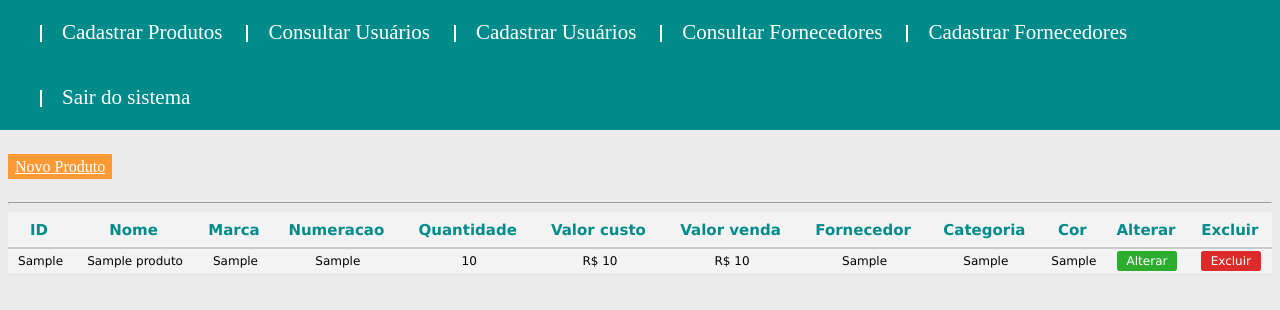
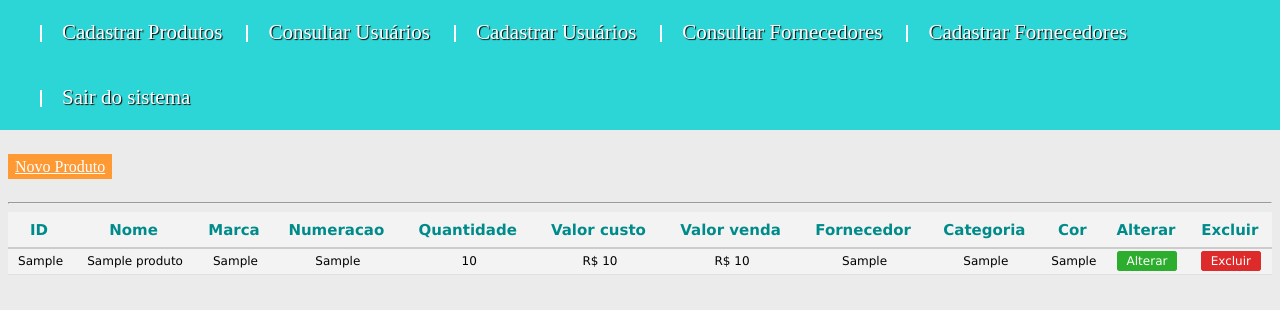
Before and after one commit to Daniel-Otaviano/NIXIS, a PHP site: page /PHP/consultandoProduto.php in a window 1280 px wide. Shown: the top 310 px of the page. Run offline with PHP 8.4, Linux system fonts and the light colour scheme; the visitor is signed in with stand-in values (Sample User, id 1); tables that the repository leaves empty or names only in its code hold one stand-in row (values such as "Sample post").

Commit message:
Altera layout Navbar 5

```diff
--- a/CSS/formataTabelaCrud.css
+++ b/CSS/formataTabelaCrud.css
@@ -114,7 +114,7 @@ tr:hover {
 #menu ul{
   margin: -8px;
   list-style: none;
-  background-color: darkcyan;
+  background-color: rgb(45, 214, 214);
 
 }
 
@@ -129,10 +129,11 @@ tr:hover {
   display: inline-block;
   color: white;
   font-size: 21px;
+  text-shadow:black 1px 1px 1px;
 }
 
 #menu ul li a:hover{
-  color: rgb(88, 88, 88);
+  color: rgb(119, 118, 118);
 }
 
 #menu ul li a:focus{
```
